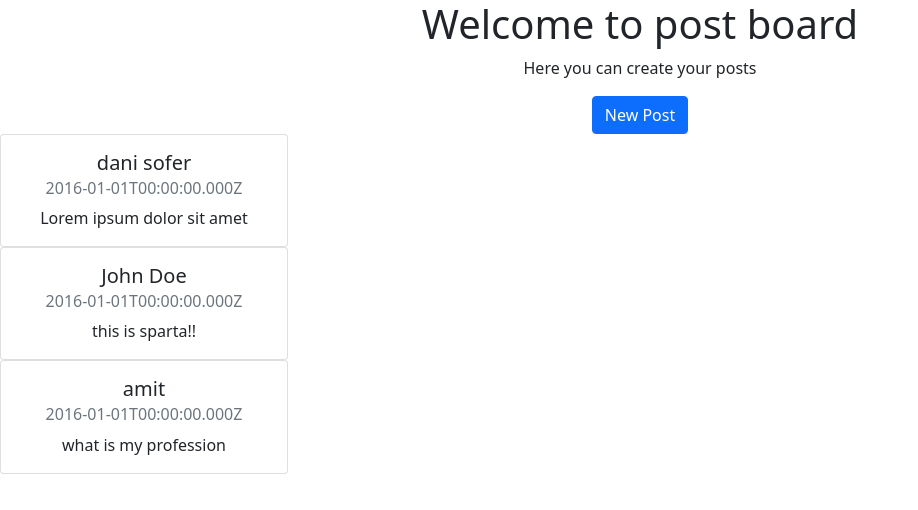
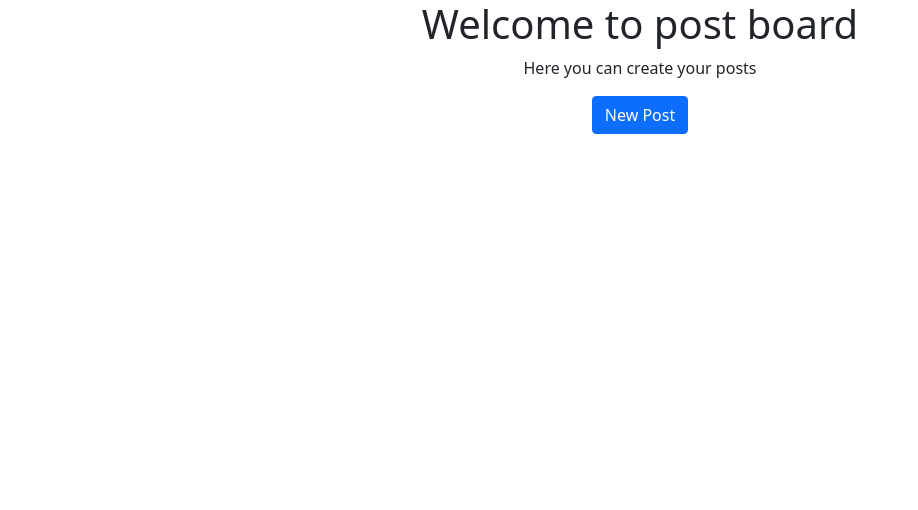
Before and after one commit to soferdani/PostBoard, a React (Create React App) app: page / in a window 1280 px wide. Shown: the top 510 px of the page, without its empty margins (0-918 px from the left). Built offline with nearby package versions, Linux system fonts and the light colour scheme.

Commit message:
add local storege saiving final

```diff
--- a/src/App.js
+++ b/src/App.js
@@ -4,10 +4,11 @@ import { nanoid } from "nanoid";
 import Note from "./components/Note";
 import "bootstrap/dist/css/bootstrap.css";
 import AddNote from "./components/AddNote";
-const data = require("./assets/posts.json");
+// const data = require("./assets/posts.json");
+
 
 function App() {
-	const [notes, setNotes] = useState(data.posts);
+	const [notes, setNotes] = useState([]);
 
   useEffect(() => {
     let allNotesInLocalStore = JSON.parse(localStorage.getItem("notes"));
@@ -15,7 +16,7 @@ function App() {
     if (allNotesInLocalStore) {
       setNotes(allNotesInLocalStore);
     } else {
-      setNotes(data.posts);
+      setNotes([]);
     }
   }, []);
 
--- a/src/components/AddNote.js
+++ b/src/components/AddNote.js
@@ -1,7 +1,6 @@
 import { Button, Modal, Form } from "react-bootstrap";
 import "bootstrap/dist/css/bootstrap.css";
-import React, { useEffect, useState } from "react";
-
+import React, { useState } from "react";
 const handleSubmit = (event) => {
 	console.log(event);
 };
```
